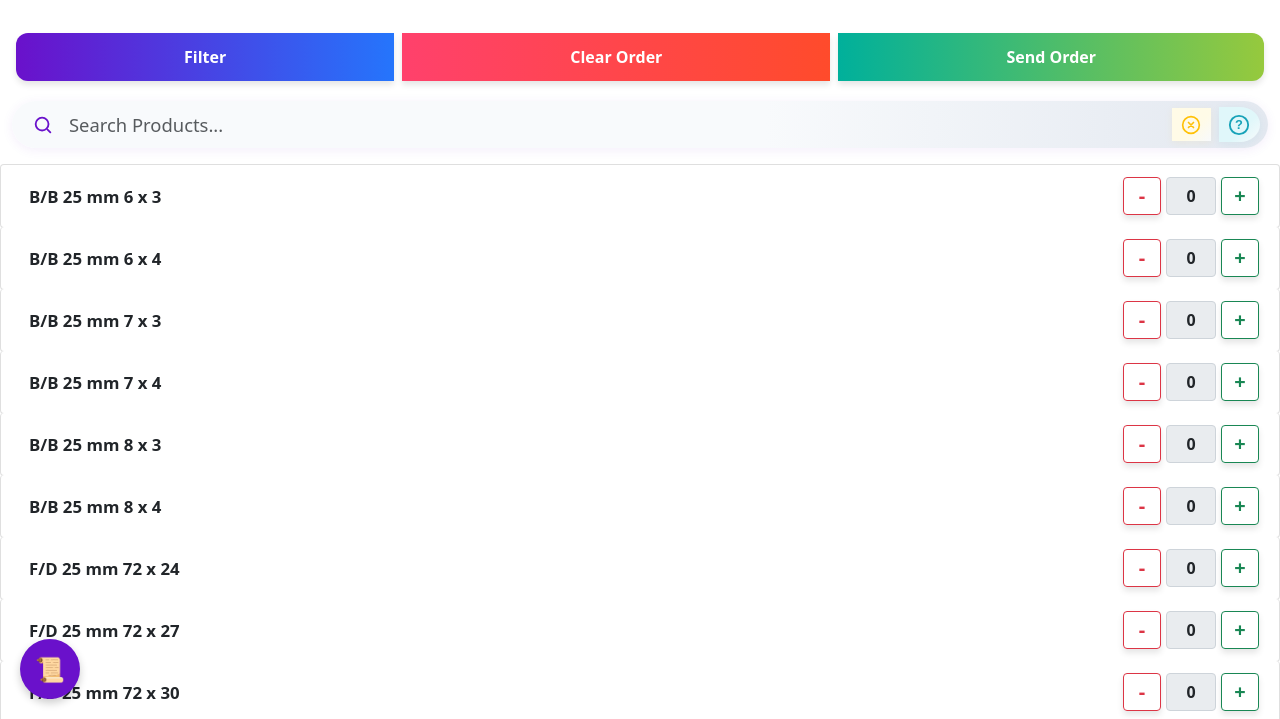
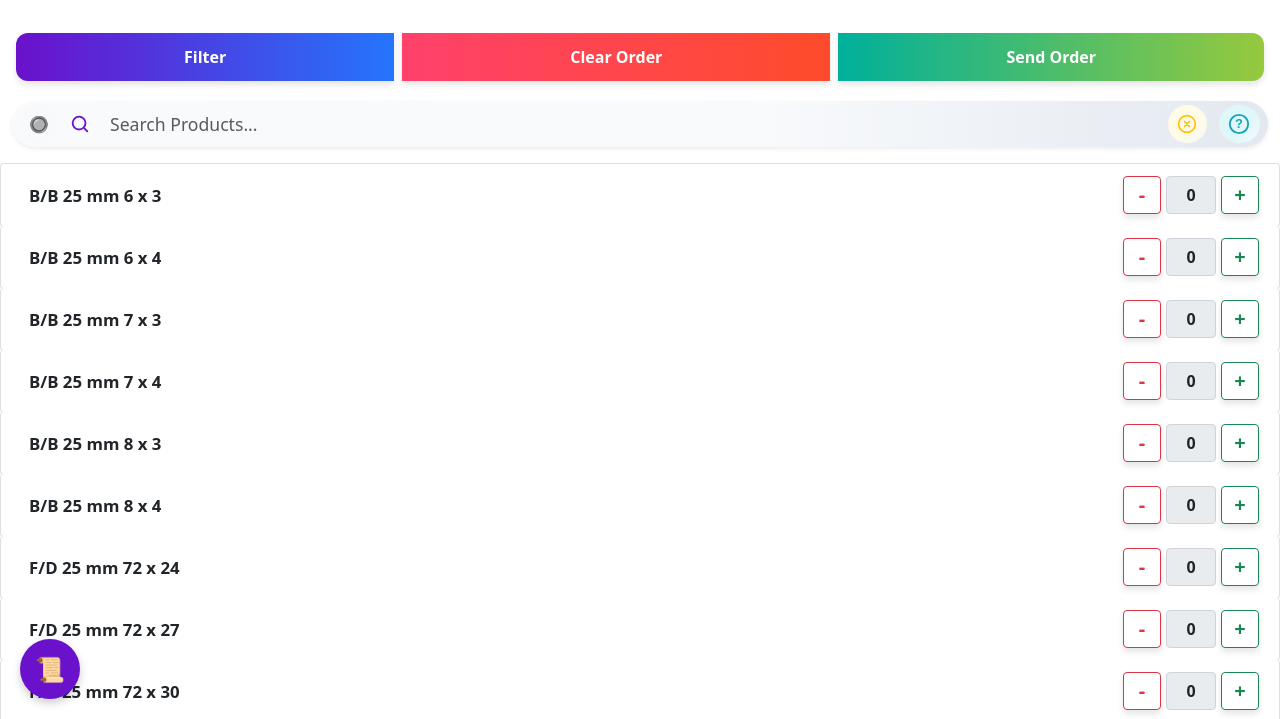
Before and after one commit to infinityhardik/infinityhardik.github.io, a website: page index.html in a window 1280 px wide. Shown: the part 81-800 px from the top of the page. Drawn offline with nearby package versions, Linux system fonts and the light colour scheme.

Commit message:
Updated Selected Only button

```diff
--- a/index.html
+++ b/index.html
@@ -63,21 +63,29 @@
     </div>
 
     <!-- Search Bar -->
-    <div class="input-group mb-3 modern-search-bar" id="search-box-container">
+    <div class="input-group mb-3 modern-search-bar flex-nowrap align-items-center gap-2 shadow-sm"
+      id="search-box-container">
+      <!-- Show Selected Only Toggle Button -->
+      <button id="showSelectedOnly"
+        class="btn btn-light d-flex align-items-center justify-content-center shadow-none px-1 py-1" type="button"
+        title="Ctrl + S : Show Selected Only">
+        <span id="showSelectedOnlyIcon">🔘</span>
+      </button>
       <!-- Search Icon Button -->
-      <span class="input-group-text search-icon" id="search-icon" title="Search">
+      <span class="input-group-text search-icon bg-transparent border-0 px-1" id="search-icon" title="Search">
         <svg xmlns="http://www.w3.org/2000/svg" width="22" height="22" fill="none" viewBox="0 0 24 24">
           <circle cx="11" cy="11" r="7" stroke="#6a11cb" stroke-width="2" />
           <path d="M20 20L17 17" stroke="#6a11cb" stroke-width="2" stroke-linecap="round" />
         </svg>
       </span>
       <label for="search-box" class="visually-hidden">Search Products</label>
-      <input type="search" id="search-box" class="form-control border-0 modern-search-input"
+      <input type="search" id="search-box" class="form-control border-0 modern-search-input bg-transparent px-2"
         placeholder="Search Products..." autocomplete="off" spellcheck="false" data-form-type="other"
         autocapitalize="off" autocorrect="off" aria-label="Search Products..." aria-describedby="Search Products..."
         title="Start Typing to Search and Add Products / Quantity. Example : 1884-10 will add the First Item with 10 Qty." />
       <!-- Clear Search Button -->
-      <button id="clearSearch" class="btn btn-outline-warning input-group-btn ms-2 modern-clear-btn"
+      <button id="clearSearch"
+        class="btn btn-outline-warning input-group-btn ms-1 modern-clear-btn d-flex align-items-center justify-content-center shadow-none"
         onclick="clearSearch()" title="Ctrl + Backspace : Clear Search" tabindex="0">
         <svg xmlns="http://www.w3.org/2000/svg" width="20" height="20" fill="none" viewBox="0 0 24 24">
           <circle cx="12" cy="12" r="10" stroke="#ffc107" stroke-width="2" />
@@ -85,8 +93,9 @@
         </svg>
       </button>
       <!-- Help Button -->
-      <button id="helpButton" class="btn btn-outline-info input-group-btn ms-2 modern-help-btn" data-bs-toggle="modal"
-        data-bs-target="#help-modal" title="Help & Shortcuts">
+      <button id="helpButton"
+        class="btn btn-outline-info input-group-btn ms-1 modern-help-btn d-flex align-items-center justify-content-center shadow-none"
+        data-bs-toggle="modal" data-bs-target="#help-modal" title="Help & Shortcuts">
         <svg xmlns="http://www.w3.org/2000/svg" width="22" height="22" fill="none" viewBox="0 0 24 24">
           <circle cx="12" cy="12" r="10" stroke="#17a2b8" stroke-width="2" /><text x="12" y="16" text-anchor="middle"
             font-size="14" fill="#17a2b8" font-family="Arial, Helvetica, sans-serif">?</text>
@@ -324,10 +333,14 @@
                 </li>
                 <li class="list-group-item d-flex justify-content-between align-items-start">
                   <div class="ms-2 me-auto">
-                    <div class="fw-bold d-flex justify-content-between">
-                      <p>Ctrl + / :</p> OR
-                      <p>Ctrl + ? :</p>
-                    </div>
+                    <div class="fw-bold">Ctrl + S :</div>
+                    <span>પ્રોડક્ટ લિસ્ટમાં <strong>Show Selected Only</strong> ટૉગલ કરો.</span>
+                  </div>
+                </li>
+                <li class="list-group-item d-flex justify-content-between align-items-start">
+                  <div class="ms-2 me-auto">
+                    <div class="fw-bold">Ctrl + / :</div> OR
+                    <div class="fw-bold">Ctrl + ? :</div>
                     Open Help Text and Shortcuts.
                   </div>
                 </li>
@@ -439,6 +452,12 @@
                   <div class="ms-2 me-auto">
                     <div class="fw-bold">Ctrl + O :</div>
                     <strong class="fw-semibold">View/Edit Order</strong> પોપઅપ ખોલો/બંધ કરો.
+                  </div>
+                </li>
+                <li class="list-group-item d-flex justify-content-between align-items-start">
+                  <div class="ms-2 me-auto">
+                    <div class="fw-bold">Ctrl + S :</div>
+                    <span>પ્રોડક્ટ લિસ્ટમાં <strong>Show Selected Only</strong> ટૉગલ કરો.</span>
                   </div>
                 </li>
                 <li class="list-group-item d-flex justify-content-between align-items-start">
@@ -565,6 +584,12 @@
                 </li>
                 <li class="list-group-item d-flex justify-content-between align-items-start">
                   <div class="ms-2 me-auto">
+                    <div class="fw-bold">Ctrl + S :</div>
+                    <span>प्रोडक्ट लिस्ट में <strong>Show Selected Only</strong> टॉगल करें।</span>
+                  </div>
+                </li>
+                <li class="list-group-item d-flex justify-content-between align-items-start">
+                  <div class="ms-2 me-auto">
                     <div class="fw-bold d-flex justify-content-between">
                       <p>Ctrl + / :</p> या
                       <p>Ctrl + ? :</p>
--- a/style.css
+++ b/style.css
@@ -534,7 +534,7 @@ button:active {
 .modern-search-bar .search-icon {
   background: transparent;
   border: none;
-  padding: 0 0.5rem 0 0.75rem;
+  padding: 0 0.5rem 0 0.5rem;
   display: flex;
   align-items: center;
 }
@@ -768,3 +768,26 @@ input[type="search"]::-ms-reveal {
 .dark-mode #darkModeToggle:hover {
   background-color: rgba(255, 255, 255, 0.1);
 }
+
+/* --- Custom styles for search bar controls (moved from inline) --- */
+#showSelectedOnly {
+  border-radius: 50%;
+  min-width: 38px;
+  min-height: 38px;
+  font-size: 1rem;
+}
+
+#search-box {
+  min-width: 0;
+  flex: 1 1 0%;
+  font-size: 1.1rem;
+}
+
+#clearSearch,
+#helpButton {
+  border-radius: 50%;
+  min-width: 38px;
+  min-height: 38px;
+}
+
+/* End custom search bar controls */
```
Also changed, not shown: dist/main.min.js.
